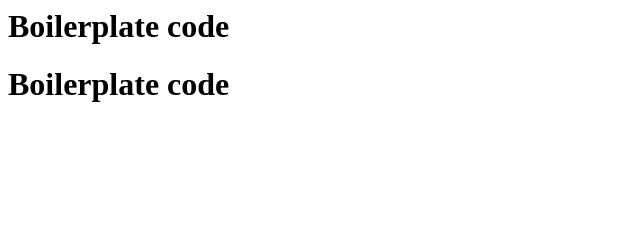
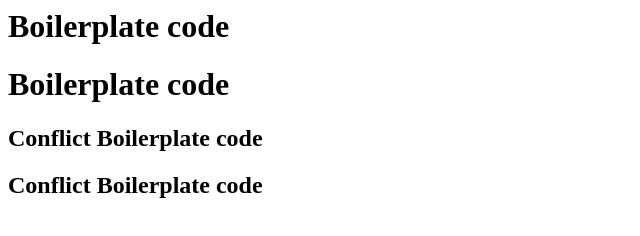
Before and after one commit to devsarveshpatel/git-workflow-small-team, a plain HTML site: page index.html in a window 1280 px wide. Shown: the whole page, without its empty margins (0-640 px from the left). Drawn offline with Linux system fonts and the light colour scheme.

Commit message:
Intensional conflict for boilerplate i

```diff
--- a/index.html
+++ b/index.html
@@ -1,2 +1,5 @@
 <h1>Boilerplate code</h1>
 <h1>Boilerplate code</h1>
+
+<h2>Conflict Boilerplate code</h2>
+<h2>Conflict Boilerplate code</h2>
```
